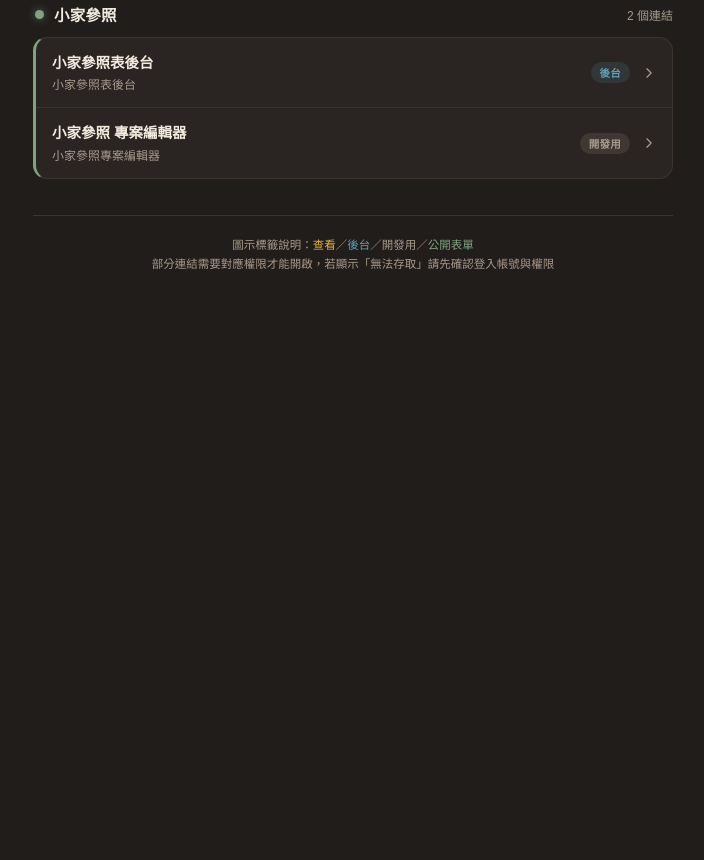
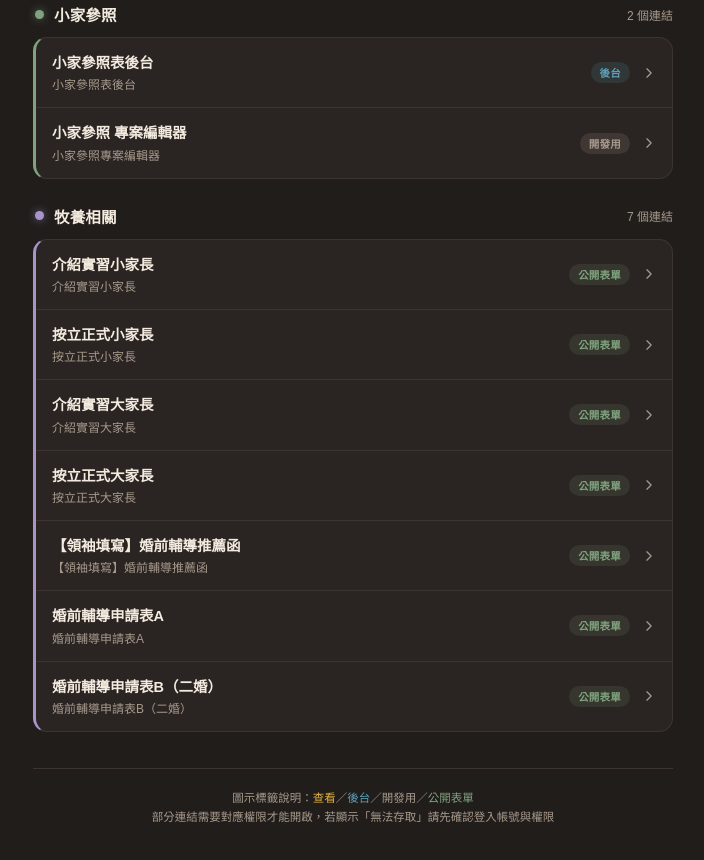
Before and after one commit to smartclaire-admin/ministry-links, a plain HTML site: page index.html in a window 1280 px wide. Shown: the part 1459-2319 px from the top of the page, without its empty margins (287-991 px from the left). Before the commit the page ends 1798 px from the top, so only its background shows below. Drawn offline with Linux system fonts and the light colour scheme.

Commit message:
Add violet color scheme and new links section

```diff
--- a/index.html
+++ b/index.html
@@ -19,6 +19,7 @@
     --sage:#7FA37E;
     --sage-dim:rgba(127,163,126,0.14);
     --rose:#D98A7E;
+    --violet:#A893CC;
   }
   *{box-sizing:border-box;}
   html,body{margin:0;padding:0;}
@@ -92,6 +93,7 @@
   .cat-blue .cat-dot{background:var(--blue);box-shadow:0 0 8px rgba(95,160,184,0.6);}
   .cat-sage .cat-dot{background:var(--sage);box-shadow:0 0 8px rgba(127,163,126,0.6);}
   .cat-rose .cat-dot{background:var(--rose);box-shadow:0 0 8px rgba(217,138,126,0.6);}
+  .cat-violet .cat-dot{background:var(--violet);box-shadow:0 0 8px rgba(168,147,204,0.6);}
 
   .card{
     background:var(--bg-card);
@@ -103,6 +105,7 @@
   .cat-blue .card{border-left:3px solid var(--blue);}
   .cat-sage .card{border-left:3px solid var(--sage);}
   .cat-rose .card{border-left:3px solid var(--rose);}
+  .cat-violet .card{border-left:3px solid var(--violet);}
 
   a.link-row{
     display:flex;align-items:center;gap:12px;
@@ -222,6 +225,19 @@ const DATA = [
       { title:"小家參照表後台", note:"小家參照表後台", url:"https://docs.google.com/spreadsheets/d/15bRkYyj8CNV6wm_e3-TrBtQHyYe3d6k-HOONp7GSELc/edit?gid=828099683#gid=828099683", tag:"admin" },
       { title:"小家參照 專案編輯器", note:"小家參照專案編輯器", url:"https://script.google.com/u/0/home/projects/1vQyKyjUur3Or87CW2g1gU_5cI-4k5bNJvbDQw_xA17M6iKoGxtGkx6Kx/edit", tag:"dev" }
     ]
+  },
+  {
+    name: "牧養相關",
+    accent: "violet",
+    links: [
+      { title:"介紹實習小家長", note:"介紹實習小家長", url:"https://forms.gle/gu8yhTfm3XD5RSR39", tag:"public" },
+      { title:"按立正式小家長", note:"按立正式小家長", url:"https://forms.gle/N2gEiZiFyJuGurua8", tag:"public" },
+      { title:"介紹實習大家長", note:"介紹實習大家長", url:"https://forms.gle/ac3PzVNewGCG2tTz9", tag:"public" },
+      { title:"按立正式大家長", note:"按立正式大家長", url:"https://forms.gle/8QNF4QZGsCZb7Mpf6", tag:"public" },
+      { title:"【領袖填寫】婚前輔導推薦函", note:"【領袖填寫】婚前輔導推薦函", url:"https://forms.gle/mtAapYhja2NwM4DN7", tag:"public" },
+      { title:"婚前輔導申請表A", note:"婚前輔導申請表A", url:"https://forms.gle/kz7367dx4JJMe7yd8", tag:"public" },
+      { title:"婚前輔導申請表B（二婚）", note:"婚前輔導申請表B（二婚）", url:"https://forms.gle/4uR1o58DPmtGyjgd8", tag:"public" }
+    ]
   }
 ];
 
```
